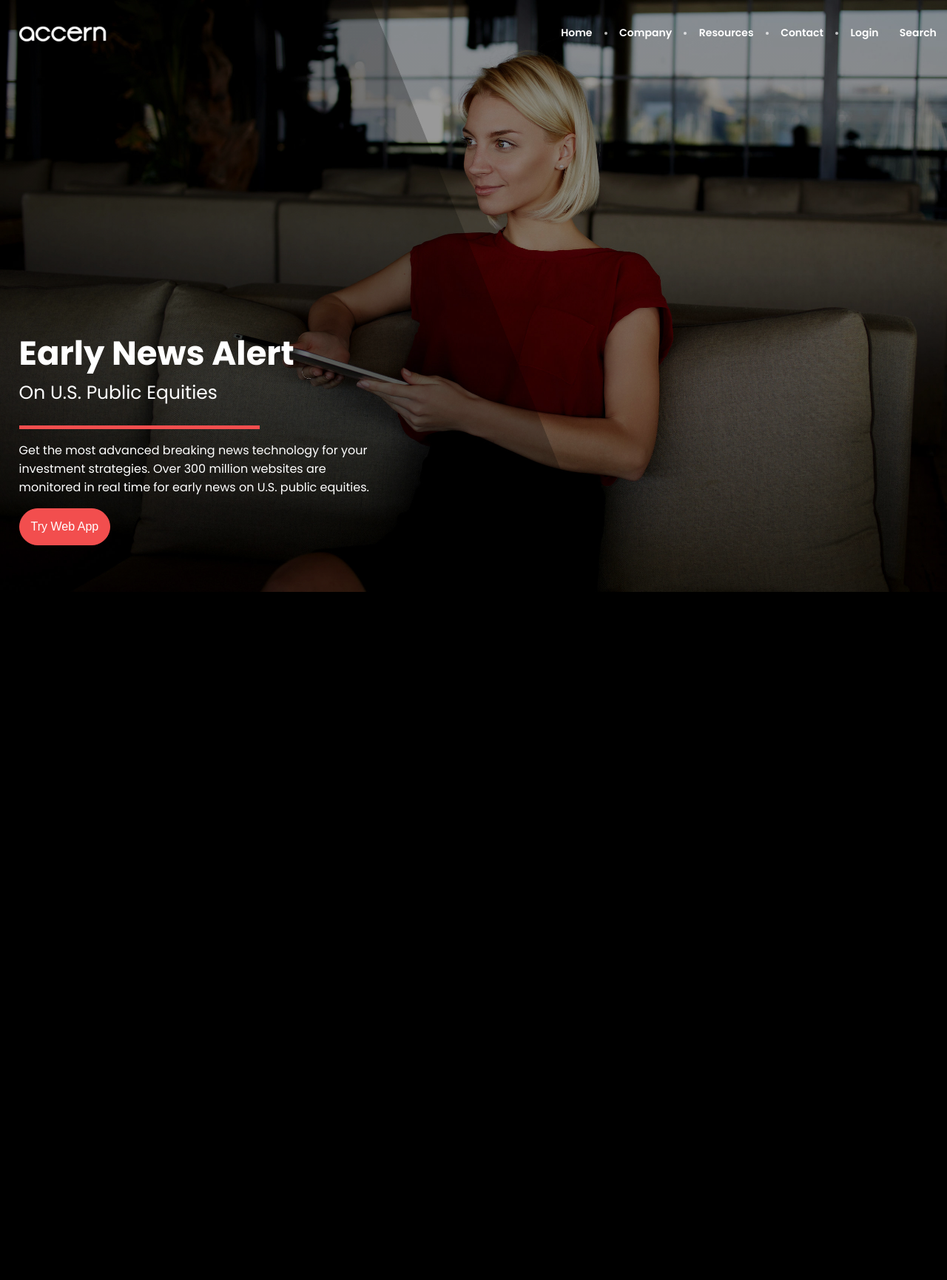
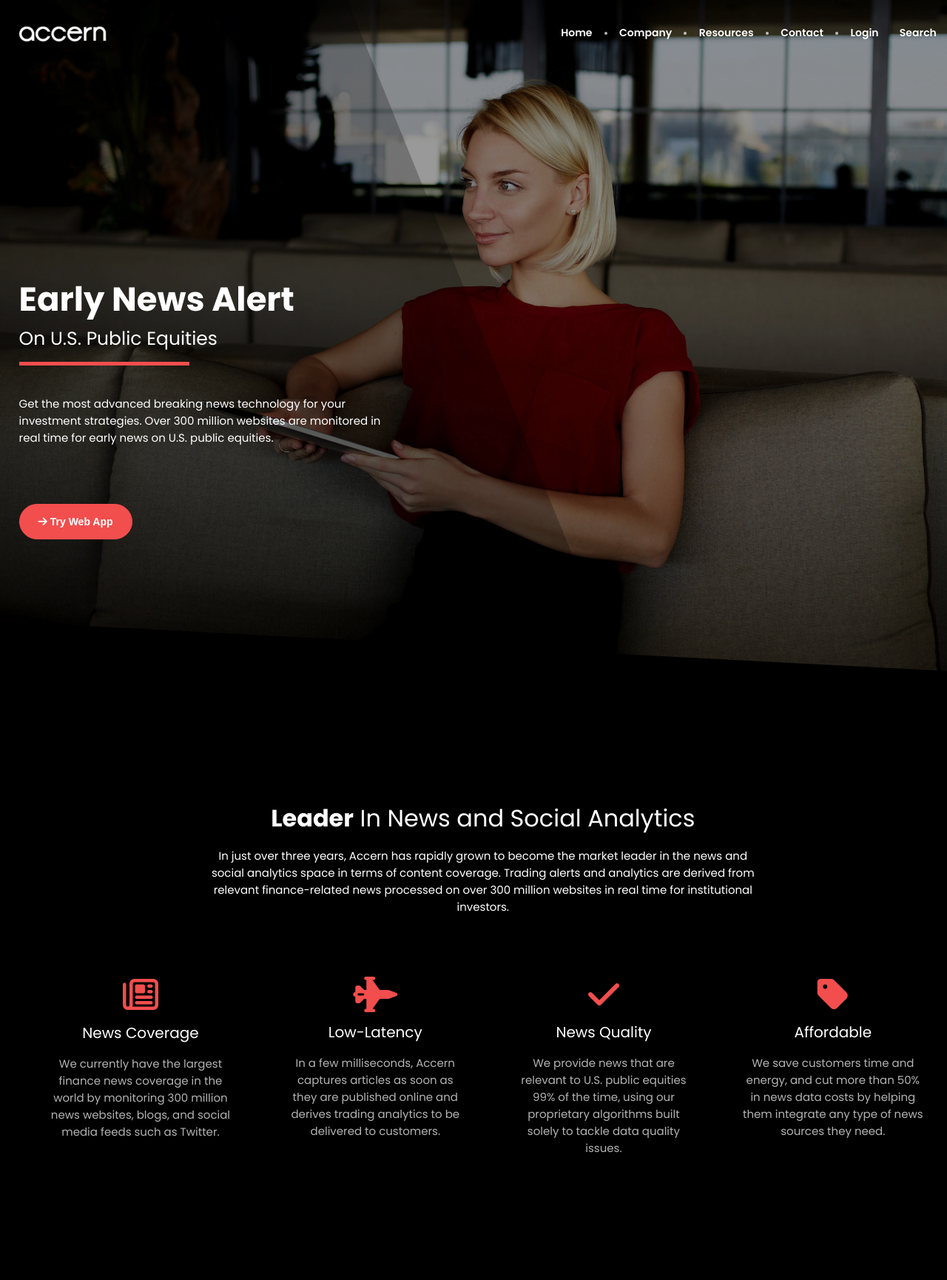
Before and after one commit to saumitra1993/accern, a Node server app: page / in a window 1280 px wide; the page is wider, and only the part inside the window is pictured. Shown: that part at 74% size. Before the commit the page ends 800 px from the top of that part, so only its background shows below. Run offline with Node 20, Linux system fonts and the light colour scheme; data that the repository does not hold is empty; some libraries are stand-ins or nearby versions.

Commit message:
finetuned section 1, organised sass, section 2 added

```diff
--- a/public/stylesheets/styles.css
+++ b/public/stylesheets/styles.css
@@ -4,7 +4,8 @@
 
 body {
   margin: 0;
-  color: white; }
+  color: white;
+  overflow-x: hidden; }
 
 a {
   cursor: pointer; }
@@ -14,9 +15,22 @@
   margin: 0; }
 
 h2 {
+  font-size: 2em;
+  font-weight: 100;
+  margin: 0; }
+
+h3 {
   font-size: 1.5625em;
   font-weight: 100;
   margin: 0; }
+
+h4 {
+  font-size: 1.25em;
+  font-weight: 100;
+  margin: 0; }
+
+p {
+  font-size: 0.9375em; }
 
 header {
   align-items: center;
@@ -29,8 +43,7 @@
   width: 100%; }
   header nav {
     flex-basis: 45%; }
-
-.logo {
+  header .logo {
     background-image: url("../images/accernlogosquare-4.png");
     background-repeat: no-repeat;
     background-size: contain;
@@ -41,33 +54,6 @@
     margin-top: 0;
     margin-bottom: 0;
     margin-left: 2%; }
-
-.section1 {
-  padding: 0;
-  position: relative;
-  height: 100vh;
-  padding-left: 2%;
-  display: flex;
-  flex-direction: column;
-  justify-content: flex-end;
-  align-items: flex-start; }
-  .section1 p {
-    width: 40%; }
-
-.bg {
-  width: inherit;
-  background: linear-gradient(rgba(0, 0, 0, 0.2), rgba(0, 0, 0, 0.2)), url("../images/redlady_black.jpg");
-  background-size: cover;
-  background-repeat: no-repeat;
-  background-attachment: fixed;
-  background-position: center;
-  width: 100%;
-  height: 100%;
-  z-index: -1;
-  position: absolute;
-  top: 0;
-  left: 0; }
-
   header ul {
     text-align: center;
     font-weight: 600;
@@ -99,19 +85,99 @@
       opacity: 0.7;
       padding: 0; }
 
-.title-separator {
-  padding: 1%;
-  width: 23.91304%;
+.section1 {
+  padding: 0;
+  position: relative;
+  height: 100vh;
+  padding-left: 2%;
+  display: flex;
+  flex-direction: column;
+  justify-content: center;
+  align-items: flex-start;
+  height: 110vh; }
+  .section1 .bg {
+    width: inherit;
+    background: linear-gradient(rgba(0, 0, 0, 0.2), rgba(0, 0, 0, 0.2)), url("../images/redlady_black.jpg");
+    background-size: cover;
+    background-repeat: no-repeat;
+    background-attachment: scroll;
+    background-position: top;
+    width: 100%;
+    height: 110%;
+    z-index: -1;
+    position: absolute;
+    top: 0;
+    left: 0; }
+  .section1 p {
+    width: 40%;
+    font-weight: 400;
+    flex-basis: 15%; }
+  .section1 .title-separator {
+    margin: 1% 0 2% 0;
+    width: 18.33333%;
     border-bottom: 5px solid #f24e4e; }
-
-.btn-a {
-  padding: 15px;
+  .section1 navbar {
+    flex-basis: 25%; }
+  .section1 .btn-a {
+    padding: 15px 25px 15px 25px;
     font-size: 1em;
     color: white;
+    font-weight: 600;
+    cursor: pointer;
     border: 1px solid #f24e4e;
     border-radius: 25px;
     background: #f24e4e;
-  margin-bottom: 5%; }
+    z-index: 1;
+    font-size: 0.875em; }
+    .section1 .btn-a:hover {
+      background: linear-gradient(to right, #f03131, #f13b3b); }
+
+.section2 {
+  padding: 0;
+  position: relative;
+  height: 100vh;
+  padding-left: 2%;
+  display: flex;
+  flex-direction: column;
+  background-color: black;
+  position: relative;
+  margin-top: 50px;
+  justify-content: center;
+  align-items: center; }
+  .section2 p {
+    width: 60%;
+    text-align: center;
+    flex-basis: 20%; }
+  .section2 .features-container {
+    display: flex;
+    flex-direction: row;
+    width: 100%; }
+    .section2 .features-container p {
+      text-align: center;
+      width: 80%;
+      color: rgba(255, 255, 255, 0.7); }
+  .section2 .feature-container {
+    display: flex;
+    flex-direction: column;
+    justify-content: flex-start;
+    align-items: center; }
+  .section2 h4 {
+    font-weight: 400; }
+  .section2 i {
+    color: #f24e4e;
+    margin-bottom: 4%; }
+
+.transitioner {
+  height: 100px;
+  width: 120%;
+  background-color: black;
+  transform: rotate(3deg);
+  margin: 0;
+  padding: 0;
+  z-index: -1;
+  position: absolute;
+  bottom: -100px;
+  left: -5px; }
 
 @media screen and (max-width: 500px) {
   .section1 {
--- a/public/templates/home.html
+++ b/public/templates/home.html
@@ -2,8 +2,37 @@
     <div class="bg"></div>
     <navbar></navbar>
     <h1>Early News Alert</h1>
-    <h2>On U.S. Public Equities</h2>
+    <h3>On U.S. Public Equities</h2>
     <div class="title-separator"></div>
     <p>Get the most advanced breaking news technology for your investment strategies. Over 300 million websites are monitored in real time for early news on U.S. public equities.</p>
-    <button class="btn-a">Try Web App</button>
+    <button class="btn-a"><i class="fa fa-arrow-right" aria-hidden="true"></i> Try Web App</button>
+    <div class="transitioner"></div>
 </section>
+
+<section class="section2">
+    <h2><b>Leader</b> In News and Social Analytics</h2>
+    <p>In just over three years, Accern has rapidly grown to become the market leader in the news and social analytics space in terms of content coverage. Trading alerts and analytics are derived from relevant finance-related news processed on over 300 million websites in real time for institutional investors.</p>
+    <div class="features-container">
+        <div class="feature-container">
+            <div class="icon-container"></div>
+            <i class="fa fa-3x fa-newspaper-o" aria-hidden="true"></i>
+            <h4>News Coverage</h4>
+            <p>We currently have the largest finance news coverage in the world by monitoring 300 million news websites, blogs, and social media feeds such as Twitter.</p>
+        </div>
+        <div class="feature-container">
+             <i class="fa fa-3x fa-fighter-jet" aria-hidden="true"></i>
+            <h4>Low-Latency</h4>
+            <p>In a few milliseconds, Accern captures articles as soon as they are published online and derives trading analytics to be delivered to customers.</p>
+        </div>
+        <div class="feature-container">
+             <i class="fa fa-3x fa-check" aria-hidden="true"></i>
+            <h4>News Quality</h4>
+            <p>We provide news that are relevant to U.S. public equities 99% of the time, using our proprietary algorithms built solely to tackle data quality issues.</p>
+        </div>
+        <div class="feature-container">
+             <i class="fa fa-3x fa-inverse fa-tag" aria-hidden="true"></i>
+            <h4>Affordable</h4>
+            <p>We save customers time and energy, and cut more than 50% in news data costs by helping them integrate any type of news sources they need. </p>
+        </div>
+    </div>
+</section>
--- a/sass/styles.scss
+++ b/sass/styles.scss
@@ -1,17 +1,29 @@
 
 $document-fontsize:16px;
 $font-color:white;
-
+$color-base:rgb(242, 78, 78);
 
 @mixin fontsize($target, $context) {
     font-size: #{$target/$context}em;
 }
 
 @mixin button {
-    padding:15px;
+    padding:15px 25px 15px 25px;
     font-size: 1em;
     color:$font-color;
+    font-weight: 600;
+    cursor:pointer;
 }
+
+@mixin section {
+    padding:0;
+    position: relative;
+    height:100vh;
+    padding-left: 2%;
+    display: flex;
+    flex-direction: column;
+}
+
 
 html{
 
@@ -21,6 +33,7 @@
 body{
     margin:0;
     color:$font-color;
+    overflow-x: hidden;
 }
 a{
     cursor: pointer;
@@ -33,12 +46,26 @@
 }
 
 h2 {
+    @include fontsize(32px,$document-fontsize);
+    font-weight: 100;
+    margin:0;
+}
+
+h3 {
    @include fontsize(25px,$document-fontsize);
 
     font-weight: 100;
     margin:0;
 }
+h4 {
+    @include fontsize(20px,$document-fontsize);
 
+    font-weight: 100;
+    margin:0;
+}
+p {
+    @include fontsize(15px,$document-fontsize);
+}
 
 header{
     align-items: center;
@@ -54,7 +81,7 @@
     nav {
         flex-basis: 45%
     }
-}
+
     .logo {
 
 
@@ -69,38 +96,8 @@
         margin-bottom: 0;
         margin-left: 2%;
     }
-.section1 {
-    padding:0;
-    position: relative;
-    height:100vh;
-    padding-left: 2%;
-    display: flex;
-    flex-direction: column;
-    justify-content: flex-end;
-    align-items: flex-start;
 
-    p{
-        width:40%;
-
-    }
-}
-.bg{
-    width:inherit;
-    background: linear-gradient( rgba(0, 0, 0, 0.2), rgba(0, 0, 0, 0.2) ), url('../images/redlady_black.jpg');
-    background-size: cover;
-    background-repeat: no-repeat;
-    background-attachment: fixed;
-    background-position:center;
-    width:100%;
-    height:100%;
-    z-index: -1;
-
-    position: absolute;
-    top:0;
-    left:0;
-}
-
-header ul{
+    ul{
 
         text-align: center;
         font-weight: 600;
@@ -141,19 +138,120 @@
         }
     }
 
+}
+
+.section1 {
+
+    @include section;
+    justify-content: center;
+    align-items: flex-start;
+    height: 110vh;
+
+    .bg{
+        width:inherit;
+        background: linear-gradient( rgba(0, 0, 0, 0.2), rgba(0, 0, 0, 0.2) ), url('../images/redlady_black.jpg');
+        background-size: cover;
+        background-repeat: no-repeat;
+        background-attachment: scroll;
+        background-position:top;
+        width:100%;
+        height:110%;
+        z-index: -1;
+
+        position: absolute;
+        top:0;
+        left:0;
+    }
+
+    p{
+        width:40%;
+        font-weight: 400;
+        flex-basis: 15%;
+    }
 
     .title-separator {
-    padding: 1%;
-    width: percentage(110px/460px);
-    border-bottom: 5px solid rgb(242, 78, 78);
+        margin: 1% 0 2% 0;
+        width: percentage(110px/600px);
+        border-bottom: 5px solid $color-base;
+    }
+
+    navbar {
+        flex-basis: 25%;
     }
 
     .btn-a {
         @include button;
-    border: 1px solid rgb(242, 78, 78);
+        border: 1px solid $color-base;
         border-radius:25px;
-    background: rgb(242, 78, 78);
-    margin-bottom: 5%;
+        background: $color-base;
+        z-index: 1;
+        @include fontsize(14px,$document-fontsize);
+
+        &:hover{
+            background: linear-gradient(to right, darken($color-base,6%), darken($color-base,4%));;
+        }
+    }
+}
+
+.section2 {
+    @include section;
+    background-color: black;
+    position: relative;
+    margin-top: 50px;
+    justify-content: center;
+    align-items: center;
+
+    p {
+        width: 60%;
+        text-align: center;
+        flex-basis: 20%;
+    }
+
+    .features-container{
+        display: flex;
+        flex-direction: row;
+        width: 100%;
+        //flex-wrap: wrap;
+
+        p{
+            text-align: center;
+            width: 80%;
+            color:rgba(255,255,255,0.7);
+        }
+    }
+
+    .feature-container{
+        display: flex;
+        //flex-wrap: wrap;
+        flex-direction: column;
+        justify-content:flex-start;
+        align-items: center;
+    }
+
+    h4{
+        font-weight: 400;
+    }
+
+
+
+    i{
+        color:$color-base;
+        margin-bottom: 4%;
+    }
+}
+
+
+.transitioner{
+    height:100px;
+    width:120%;
+    background-color: black;
+    transform: rotate(3deg);
+    margin:0;
+    padding:0;
+    z-index:-1;
+    position: absolute;
+    bottom:-100px;
+    left: -5px;
 }
 
 
--- a/views/index.ejs
+++ b/views/index.ejs
@@ -13,7 +13,7 @@
         <title>Home - Accern</title>
         <link rel="stylesheet" href="/stylesheets/styles.css">
         <link href="https://fonts.googleapis.com/css?family=Poppins:400,600,700" rel="stylesheet">
-
+        <script src="https://use.fontawesome.com/38986e3cdf.js"></script>
         <script src="scripts/angular.min.js"></script>
         <script src="scripts/angular-route.min.js"></script>
     </head>
```
Lines whose indentation alone changed are shown as unchanged.
